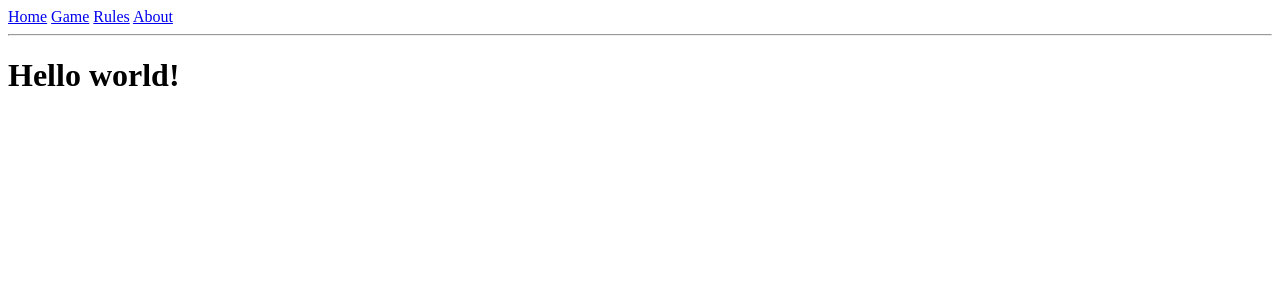
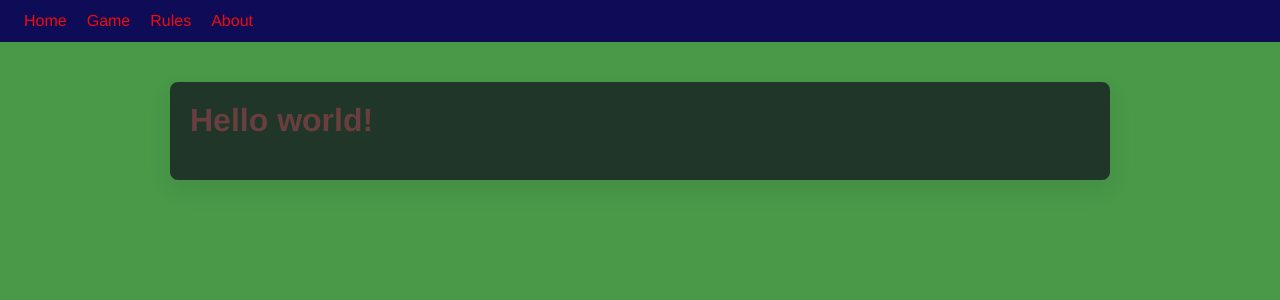
Before and after one commit to mchdeore/Hackathon-project, a Flask app: page / in a window 1280 px wide. Shown: the top 300 px of the page. Run offline with Flask 3, Linux system fonts and the light colour scheme.

Commit message:
some updates to styling and functionality

```diff
--- a/app.py
+++ b/app.py
@@ -3,7 +3,7 @@ from game import Game
 
 
 app = Flask(__name__)
-# create the app object from the Flask class
+# create the app object from the Flask class)
 
 @app.route('/')
 # for the route / (ie the home page)
@@ -28,4 +28,4 @@ def game():
 
 if __name__ == '__main__':
     #has to stay at bottom so that app is defined before running
-    app.run(debug=True)
+    app.run(host="127.0.0.1", port=5001, debug=True)
--- /dev/null
+++ b/static/css/main.css
@@ -0,0 +1,47 @@
+/* Reset + base styling */
+body {
+    margin: 0;
+    font-family: Helvetica, Arial, sans-serif;
+    background-color: rgb(73, 153, 73);
+    color: rgb(104, 62, 62);
+}
+
+/* Navigation bar */
+nav {
+    background-color: rgb(14, 11, 87);
+    padding: 12px 24px;
+    display: flex;
+    gap: 20px;
+}
+
+nav a {
+    color: rgb(241, 10, 10);
+    text-decoration: none;
+    font-weight: 500;
+}
+
+nav a:hover {
+    text-decoration: underline;
+}
+
+/* Page container */
+main {
+    max-width: 900px;
+    margin: 40px auto;
+    padding: 20px;
+    background: rgb(32, 54, 40);
+    border-radius: 8px;
+    box-shadow: 0 10px 25px rgba(0, 0, 0, 0.08);
+}
+
+/* Headings */
+h1 {
+    margin-top: 0;
+}
+
+/* Canvas */
+canvas {
+    display: block;
+    margin: 20px auto;
+    border-radius: 6px;
+}
--- a/templates/base.html
+++ b/templates/base.html
@@ -7,6 +7,7 @@
 <head>
     <meta charset="UTF-8">
     <title>{% block title %}{% endblock %}</title>
+    <link rel="stylesheet" href="{{ url_for('static', filename = 'css/main.css') }}">
 </head>
 <body>
 
@@ -17,9 +18,9 @@
   <a href="/about">About</a>
 </nav>
 
-<hr>
-
+<main>
 {% block content %}{% endblock %}
+</main>
 
 </body>
 </html>
```
Also changed, not shown: static/game.js (+38 -7 lines).
